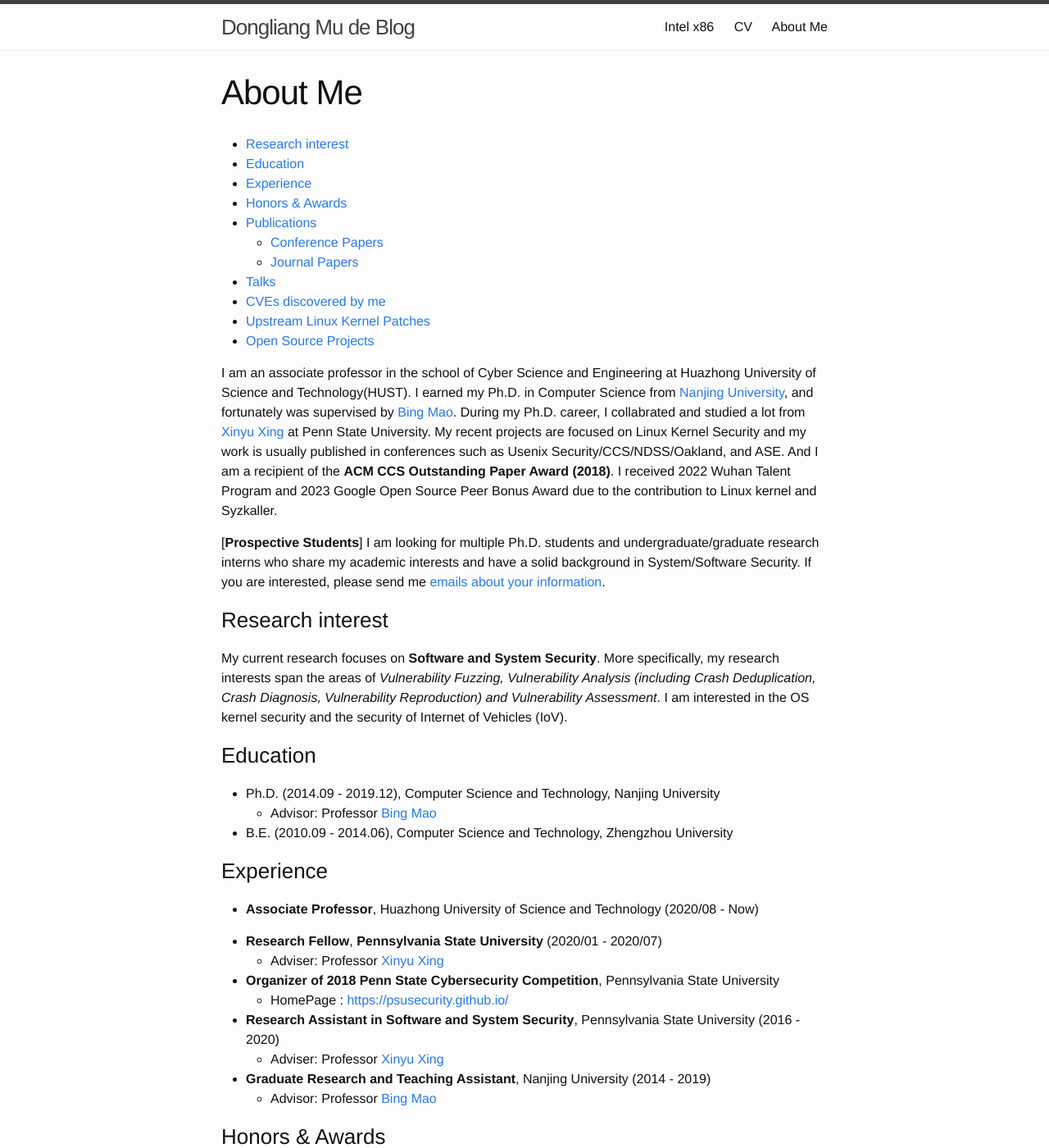
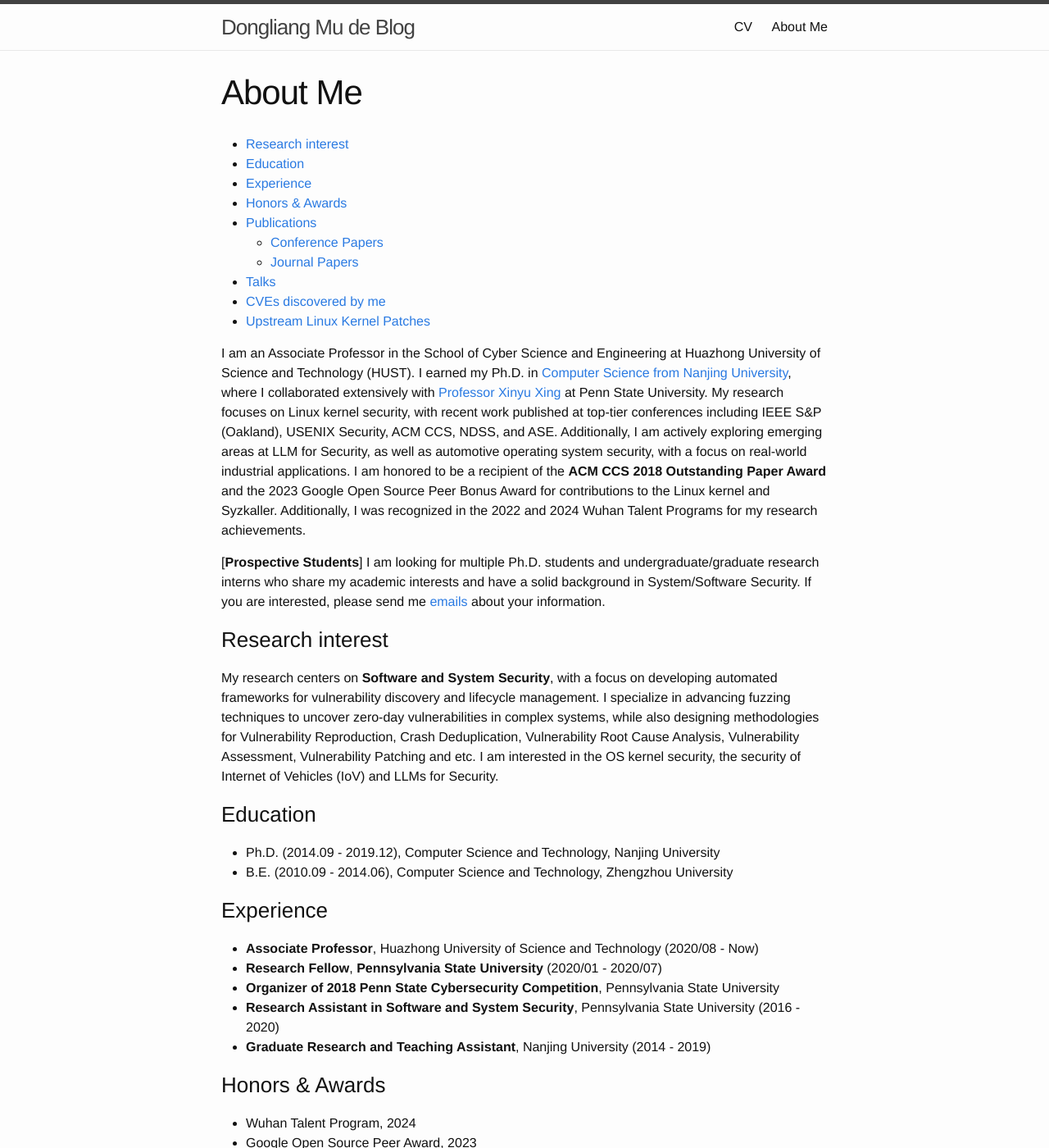
Before and after one commit to mudongliang/mudongliang.github.io, a Jekyll site: the page built from about/about.md, in a window 1280 px wide and 1400 px high. Shown: the whole window at 82% size. Built offline with Jekyll 4.4.1, drawn with Linux system fonts in a browser that asks for light colours; some of the changed text lies outside the part shown.

Commit message:
update my introduction

```diff
--- a/_includes/header.html
+++ b/_includes/header.html
@@ -14,7 +14,6 @@
       </a>
 
       <div class="trigger">
-      	<a class="page-link" href="{{site.baseurl}}/x86">Intel x86</a>
       	<a class="page-link" href="{{site.baseurl}}/files/DongliangMu_CV.pdf">CV</a>
 
         {% for my_page in site.pages %}
--- a/about/about.md
+++ b/about/about.md
@@ -7,44 +7,33 @@ permalink: /about/
 * TOC
 {:toc}
 
-I am an associate professor in the school of Cyber Science and Engineering at Huazhong University of Science and Technology(HUST). I earned my Ph.D. in Computer Science from [Nanjing University](https://cs.nju.edu.cn/), and fortunately was supervised by [Bing Mao](http://seclab.nju.edu.cn/people/professor.html). During my Ph.D. career, I collabrated and studied a lot from [Xinyu Xing](http://xinyuxing.org/) at Penn State University. My recent projects are focused on Linux Kernel Security and my work is usually published in conferences such as Usenix Security/CCS/NDSS/Oakland, and ASE. And I am a recipient of the **ACM CCS Outstanding Paper Award (2018)**. I received 2022 Wuhan Talent Program and 2023 Google Open Source Peer Bonus Award due to the contribution to Linux kernel and Syzkaller.
+I am an Associate Professor in the School of Cyber Science and Engineering at Huazhong University of Science and Technology (HUST). I earned my Ph.D. in [Computer Science from Nanjing University](https://cs.nju.edu.cn/), where I collaborated extensively with [Professor Xinyu Xing](http://xinyuxing.org/) at Penn State University. My research focuses on Linux kernel security, with recent work published at top-tier conferences including IEEE S&P (Oakland), USENIX Security, ACM CCS, NDSS, and ASE. Additionally, I am actively exploring emerging areas at LLM for Security, as well as automotive operating system security, with a focus on real-world industrial applications. I am honored to be a recipient of the **ACM CCS 2018 Outstanding Paper Award** and the 2023 Google Open Source Peer Bonus Award for contributions to the Linux kernel and Syzkaller. Additionally, I was recognized in the 2022 and 2024 Wuhan Talent Programs for my research achievements.
 
-[**Prospective Students**] I am looking for multiple Ph.D. students and undergraduate/graduate research interns who share my academic interests and have a solid background in System/Software Security. If you are interested, please send me [emails about your information](mailto:dzm91@hust.edu.cn).
+[**Prospective Students**] I am looking for multiple Ph.D. students and undergraduate/graduate research interns who share my academic interests and have a solid background in System/Software Security. If you are interested, please send me [emails](mailto:dzm91@hust.edu.cn) about your information.
 
 ### Research interest
 
-My current research focuses on **Software and System Security**. More specifically, my research interests span the areas of *Vulnerability Fuzzing, Vulnerability Analysis (including Crash Deduplication, Crash Diagnosis, Vulnerability Reproduction) and Vulnerability Assessment*. I am interested in the OS kernel security and the security of Internet of Vehicles (IoV).
+My research centers on **Software and System Security**, with a focus on developing automated frameworks for vulnerability discovery and lifecycle management. I specialize in advancing fuzzing techniques to uncover zero-day vulnerabilities in complex systems, while also designing methodologies for Vulnerability Reproduction, Crash Deduplication, Vulnerability Root Cause Analysis, Vulnerability Assessment, Vulnerability Patching and etc. I am interested in the OS kernel security, the security of Internet of Vehicles (IoV) and LLMs for Security.
 
 ### Education
 
 - Ph.D. (2014.09 - 2019.12), Computer Science and Technology, Nanjing University
-  - Advisor: Professor [Bing Mao](http://seclab.nju.edu.cn/people/professor.html)
 - B.E. (2010.09 - 2014.06), Computer Science and Technology, Zhengzhou University
 
 ### Experience
 
 - **Associate Professor**, Huazhong University of Science and Technology (2020/08 - Now)
-
 - **Research Fellow**, **Pennsylvania State University** (2020/01 - 2020/07)
-	- Adviser: Professor [Xinyu Xing](http://xinyuxing.org/)
-
 - **Organizer of 2018 Penn State Cybersecurity Competition**, Pennsylvania State University
-	- HomePage : <https://psusecurity.github.io/>
-
 - **Research Assistant in Software and System Security**, Pennsylvania State University (2016 - 2020)
-	- Adviser: Professor [Xinyu Xing](http://xinyuxing.org/)
-
 - **Graduate Research and Teaching Assistant**, Nanjing University (2014 - 2019)
-  - Advisor: Professor [Bing Mao](http://seclab.nju.edu.cn/people/professor.html)
 
 ### Honors & Awards
 
+- Wuhan Talent Program, 2024
 - Google Open Source Peer Award, 2023
 - Wuhan Talent Program, 2022
-- Student Travel Grant of 14th ACM ASIACCS, 2019
-- Artificial Intelligence Scholarship at Nanjing University, 2018
 - ACM CCS Outstanding Paper Award (Top 1), 2018
-- Student Travel Grant of 38th IEEE Symposium on Security and Privacy, 2017
 
 ### Publications
 
@@ -52,12 +41,12 @@ My current research focuses on **Software and System Security**. More specifical
 
 #### Conference Papers
 
-* [**USENIX Security 25**] PatchAgent: A Practical Program Repair Agent Mimicking Human Expertise [\[Paper\]]({{site.url}})
+* [**USENIX Security 25**] PatchAgent: A Practical Program Repair Agent Mimicking Human Expertise [\[Paper\]]({{site.url/files/papers/PatchAgent.pdf}})
 Zheng Yu, Ziyi Guo, Yuhang Wu, Jiahao Yu, Meng Xu, **Dongliang Mu**, Yan Chen, Xinyu Xing
 Proceedings of the 34nd USENIX Security Symposium
 
 * [**USENIX Security 23**] Mitigating Security Risks in Linux with KLAUS : A Method for Evaluating Patch Correctness [\[Paper\]]({{site.url}}/files/papers/KLAUS.pdf)
-Yuhang Wu, Zhenpeng Lin, Yueqi Chen, Dang Le, **Dongliang Mu**, Xinyu Xing,
+Yuhang Wu, Zhenpeng Lin, Yueqi Chen, Dang Le, **Dongliang Mu**, Xinyu Xing
 Proceedings of the 32nd USENIX Security Symposium
 
 * [**NDSS 22**] An In-depth Analysis of Duplicated Linux Kernel Bug Reports [\[Paper\]]({{site.url}}/files/papers/NDSS_deduplication.pdf)
@@ -128,10 +117,10 @@ IEEE Transactions on Software Engineering
 
 ### Talks
 
-- [Facilitating the Removal of Kernel Vulnerability with Crash Triage]()
+- Facilitating the Removal of Kernel Vulnerability with Crash Triage
   - **ASSS 2022 Workshop (co-located with Euro S&P 2022)**, Genoa, Italy
 
-- [Towards Facilitating the Removal of Software Vulnerability]()
+- Towards Facilitating the Removal of Software Vulnerability
   - **Security Seminar**, Qingdao, Shandong, China
   - **InforSec Workshop**, Wuhan, Hubei, China
 
@@ -141,7 +130,7 @@ IEEE Transactions on Software Engineering
 - [Towards Facilitating the Removal of Software Defects]({{site.url}}/files/slides/zhejiang_0510.pptx)
   - *QiZhen Youth Forum in Zhejiang University 2019*, Zhejiang, China
 
-- [From Physical Security to Cyber Security: How to forge data spoofing personalized auto insurance](https://drive.google.com/file/d/1DV0XX7m7xFGxhG74TmUfDmCmNsWU-7B7/view?usp=sharing)
+- From Physical Security to Cyber Security: How to forge data spoofing personalized auto insurance
   - *Geekpwn China 2018*, Shanghai, China
 
 - [Understanding the Reproducibility of Crowd-reported Security Vulnerabilities]({{site.url}}/files/slides/usenix18_slide.pptx)
@@ -171,24 +160,10 @@ IEEE Transactions on Software Engineering
 
 ### Upstream Linux Kernel Patches
 
+[Become a Reviewer for Chinese Translation Subsystem in Linux Kernel](https://web.git.kernel.org/pub/scm/linux/kernel/git/torvalds/linux.git/commit/?id=15f738292b3427235967099e1aae54f041961294)
+
 - 100 accepted patches. See more details in [Linux kernel mainline](https://git.kernel.org/pub/scm/linux/kernel/git/torvalds/linux.git/log/?qt=author&q=Dongliang+Mu)
 
 - 100 accepted patches. See more details in [Linux kernel linux-next](https://git.kernel.org/pub/scm/linux/kernel/git/next/linux-next.git/log/?qt=author&q=Dongliang+Mu)
 
 [Ranking at #1900 in the whole Linux kernel contributors](https://www.remword.com/kps_result/all_petop.html)
-
-### Open Source Projects
-
-**Research Projects:**
-
-- [LinuxFlaw](https://github.com/mudongliang/LinuxFlaw)
-- [source-packages](https://github.com/mudongliang/source-packages)
-- [Dockerfiles](https://github.com/mudongliang/Dockerfiles)
-- [TraditionalMitigation](https://github.com/hardenedlinux/TraditionalMitigation)
-- [POMP](https://github.com/junxzm1990/pomp)
-- [DEEPVSA](https://github.com/Henrygwb/deepvsa)
-
-**Book-in-progress related with Linux Kernel**
-
-- [linux-insides](https://github.com/0xAX/linux-insides)
-- [linux-insides-zh](https://github.com/MintCN/linux-insides-zh)
```
Also changed, not shown: 1 other file.
